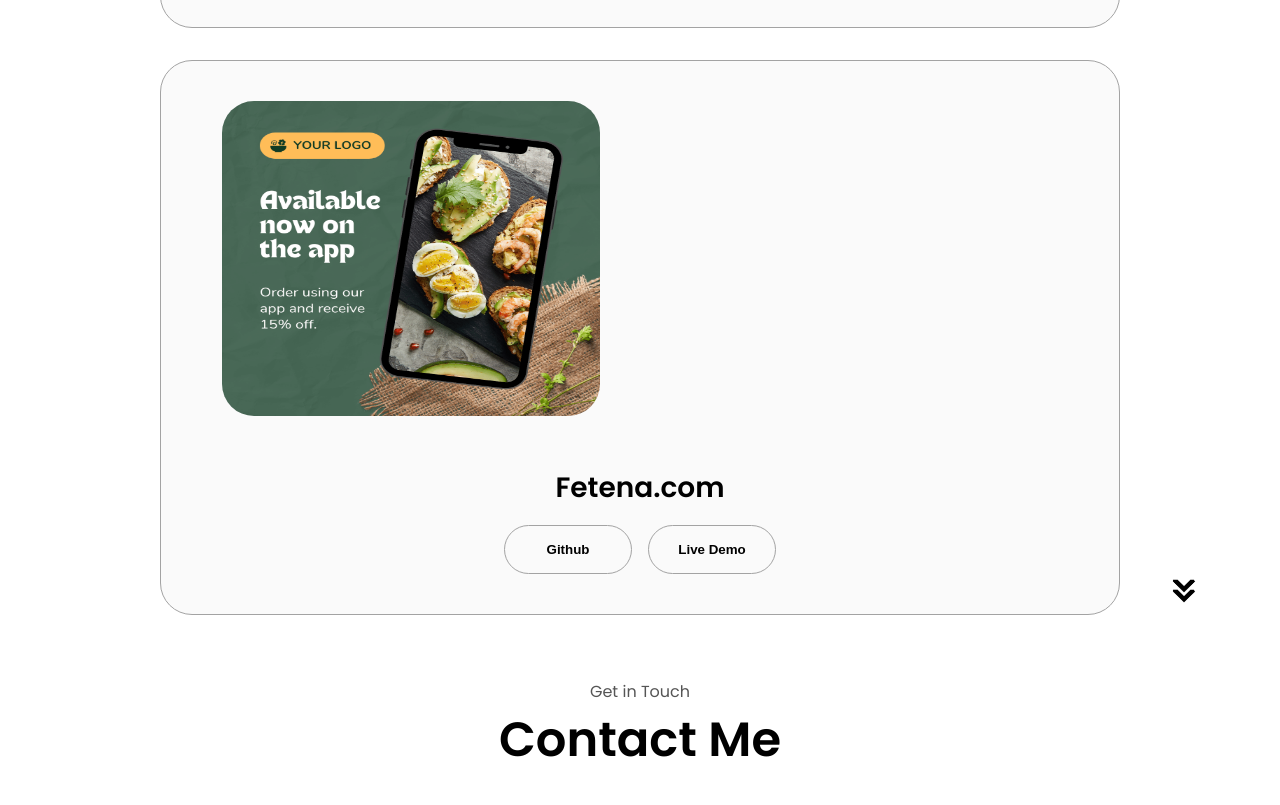
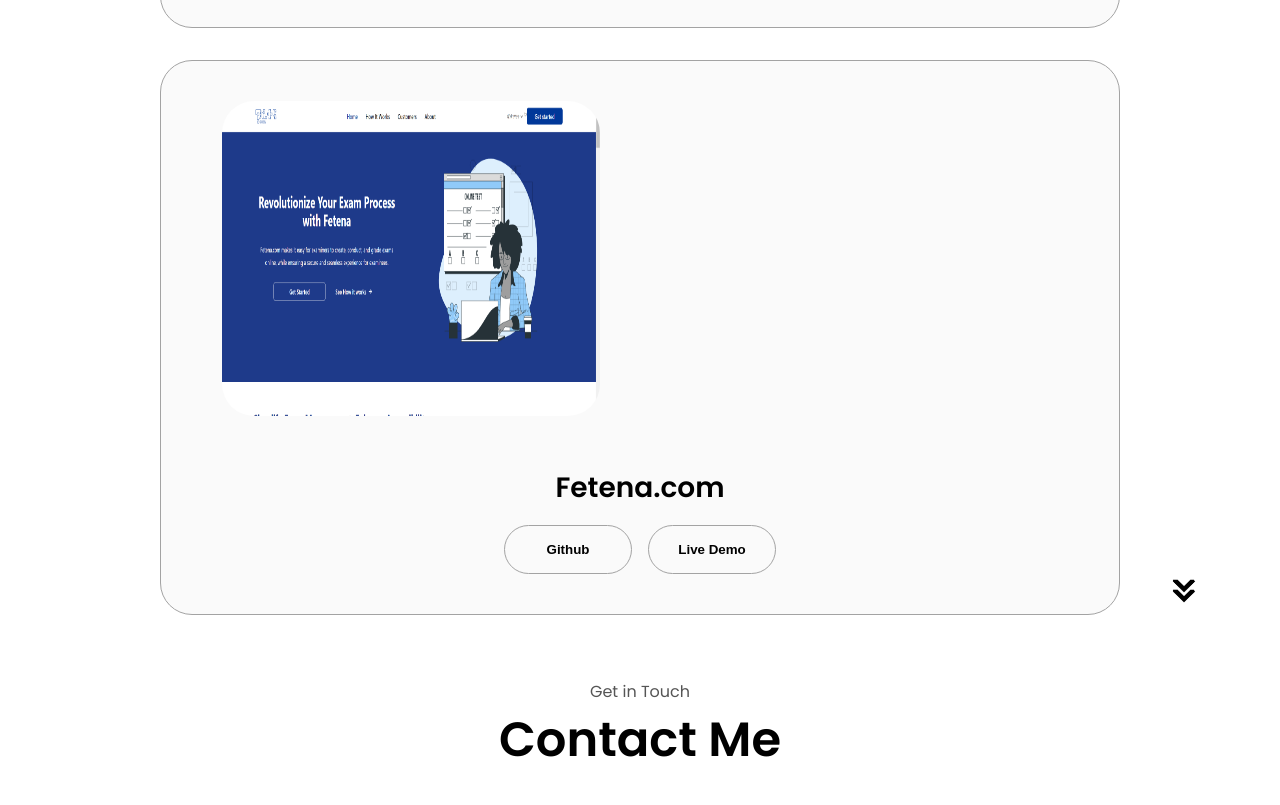
Before and after one commit to Yonas1219/yonas, a plain HTML site: page index.html in a window 1280 px wide. Shown: the part 3707-4512 px from the top of the page. Drawn offline with Linux system fonts and the light colour scheme.

Commit message:
image added

```diff
--- a/index.html
+++ b/index.html
@@ -331,7 +331,7 @@
           <div class="details-container color-container">
             <div class="article-container" style="width: 420px; height: 350px;">
               <img
-                src="./assets/project-3.png"
+                src="./assets/img-4.png"
                 alt="Project 3"
                 class="project-img"
               />
```
Also changed, not shown: assets/img-4.png (added).
